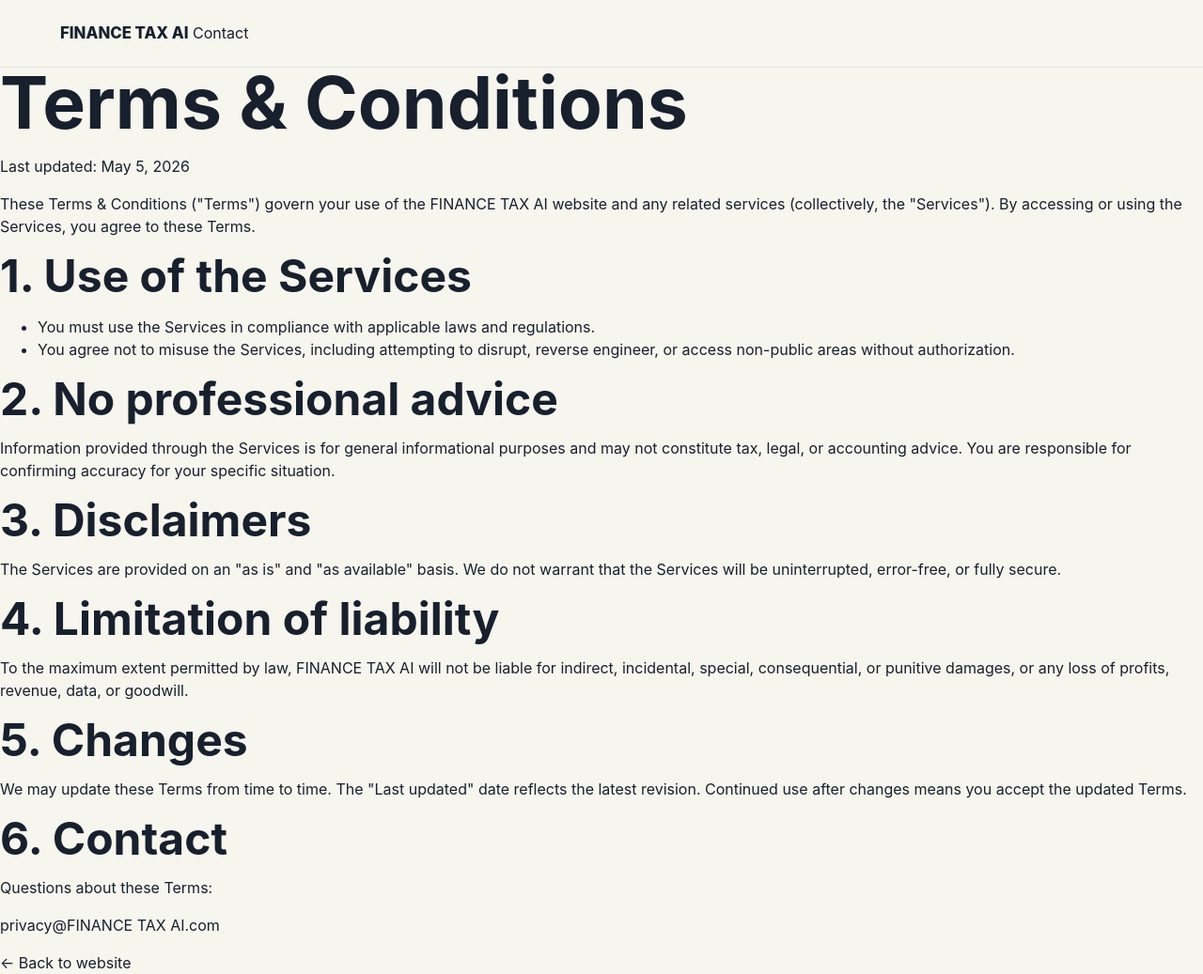
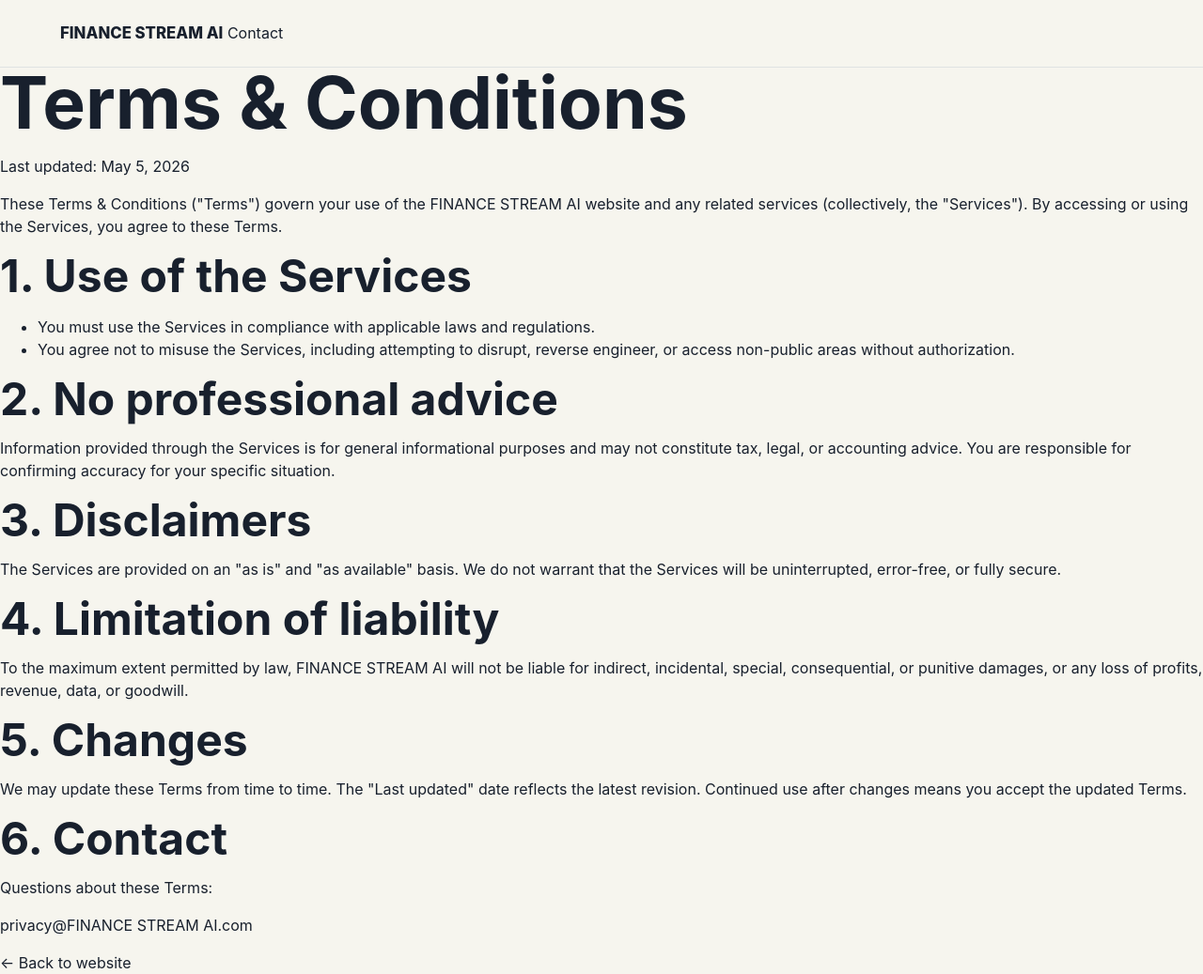
Before and after one commit to wal37/tax, a plain HTML site: page terms.html in a window 1280 px wide. Shown: the whole page at 94% size. Drawn offline with Linux system fonts and the light colour scheme.

Commit message:
Update branding from FINANCE TAX AI to FINANCE STREAM AI

```diff
--- a/terms.html
+++ b/terms.html
@@ -3,16 +3,16 @@
 <head>
   <meta charset="utf-8" />
   <meta name="viewport" content="width=device-width, initial-scale=1" />
-  <title>Terms & Conditions — FINANCE TAX AI</title>
-  <meta name="description" content="FINANCE TAX AI Terms & Conditions" />
+  <title>Terms & Conditions — FINANCE STREAM AI</title>
+  <meta name="description" content="FINANCE STREAM AI Terms & Conditions" />
   <link rel="stylesheet" href="styles.css" />
   <link rel="icon" type="image/svg+xml" href="favicon.svg" />
 </head>
 <body>
   <header class="site-header" id="top">
     <nav class="nav">
-      <a class="brand" href="index.html" aria-label="Back to FINANCE TAX AI">
-        <span class="brand-text">FINANCE TAX AI</span>
+      <a class="brand" href="index.html" aria-label="Back to FINANCE STREAM AI">
+        <span class="brand-text">FINANCE STREAM AI</span>
       </a>
       <a class="btn btn-ghost" href="index.html#contact">Contact</a>
     </nav>
@@ -24,7 +24,7 @@
       <p class="muted">Last updated: May 5, 2026</p>
 
       <div class="legal-card">
-        <p>These Terms & Conditions ("Terms") govern your use of the FINANCE TAX AI website and any related services (collectively, the "Services"). By accessing or using the Services, you agree to these Terms.</p>
+        <p>These Terms & Conditions ("Terms") govern your use of the FINANCE STREAM AI website and any related services (collectively, the "Services"). By accessing or using the Services, you agree to these Terms.</p>
 
         <h2>1. Use of the Services</h2>
         <ul>
@@ -39,13 +39,13 @@
         <p>The Services are provided on an "as is" and "as available" basis. We do not warrant that the Services will be uninterrupted, error-free, or fully secure.</p>
 
         <h2>4. Limitation of liability</h2>
-        <p>To the maximum extent permitted by law, FINANCE TAX AI will not be liable for indirect, incidental, special, consequential, or punitive damages, or any loss of profits, revenue, data, or goodwill.</p>
+        <p>To the maximum extent permitted by law, FINANCE STREAM AI will not be liable for indirect, incidental, special, consequential, or punitive damages, or any loss of profits, revenue, data, or goodwill.</p>
 
         <h2>5. Changes</h2>
         <p>We may update these Terms from time to time. The "Last updated" date reflects the latest revision. Continued use after changes means you accept the updated Terms.</p>
 
         <h2>6. Contact</h2>
-        <p>Questions about these Terms: <p>privacy@FINANCE TAX AI.com </p> </p>
+        <p>Questions about these Terms: <p>privacy@FINANCE STREAM AI.com </p> </p>
       </div>
 
       <a class="backlink" href="index.html">← Back to website</a>
```
